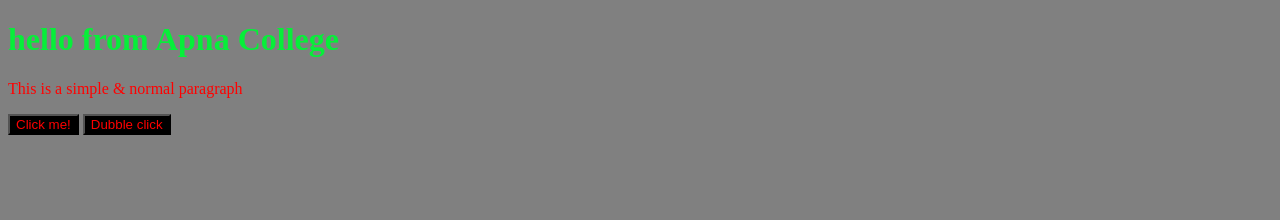
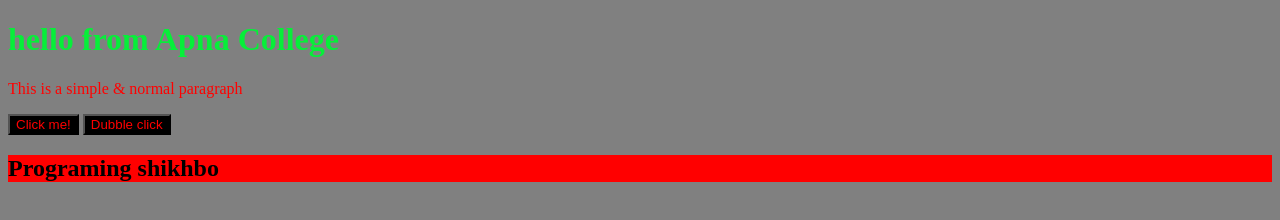
Before and after one commit to Riyadh08/CSS, a plain HTML site: page index.html in a window 1280 px wide. Drawn offline with Linux system fonts and the light colour scheme.

Commit message:
Thid commit

```diff
--- a/index.html
+++ b/index.html
@@ -11,4 +11,5 @@
    <p>This is a simple & normal paragraph</p>
    <button>Click me!</button>
    <button>Dubble click</button>
+   <h2>Programing shikhbo</h2>
 </html>
--- a/style.css
+++ b/style.css
@@ -15,3 +15,6 @@ button{
     color: red;
     background-color: black;
 }
+h2{
+    background-color: red;
+}
```
